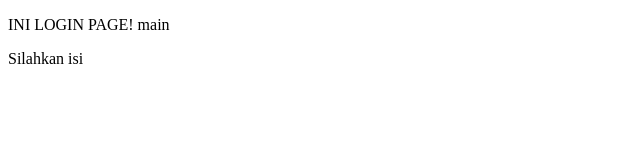
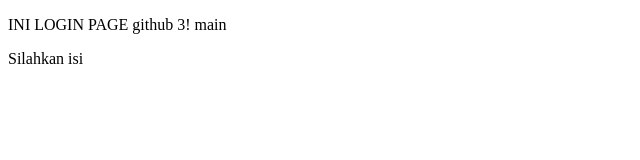
Before and after one commit to mferdinandr/LAB11, a plain HTML site: page login.html in a window 1280 px wide. Shown: the full height of the page, 0-640 px from the left. Drawn offline with Linux system fonts and the light colour scheme.

Commit message:
Update login.html

```diff
--- a/login.html
+++ b/login.html
@@ -6,7 +6,7 @@
     <title>Login Page</title>
   </head>
   <body>
-    <p>INI LOGIN PAGE! main</p>
+    <p>INI LOGIN PAGE github 3! main</p>
     <p>Silahkan isi</p>
   </body>
 </html>
```
